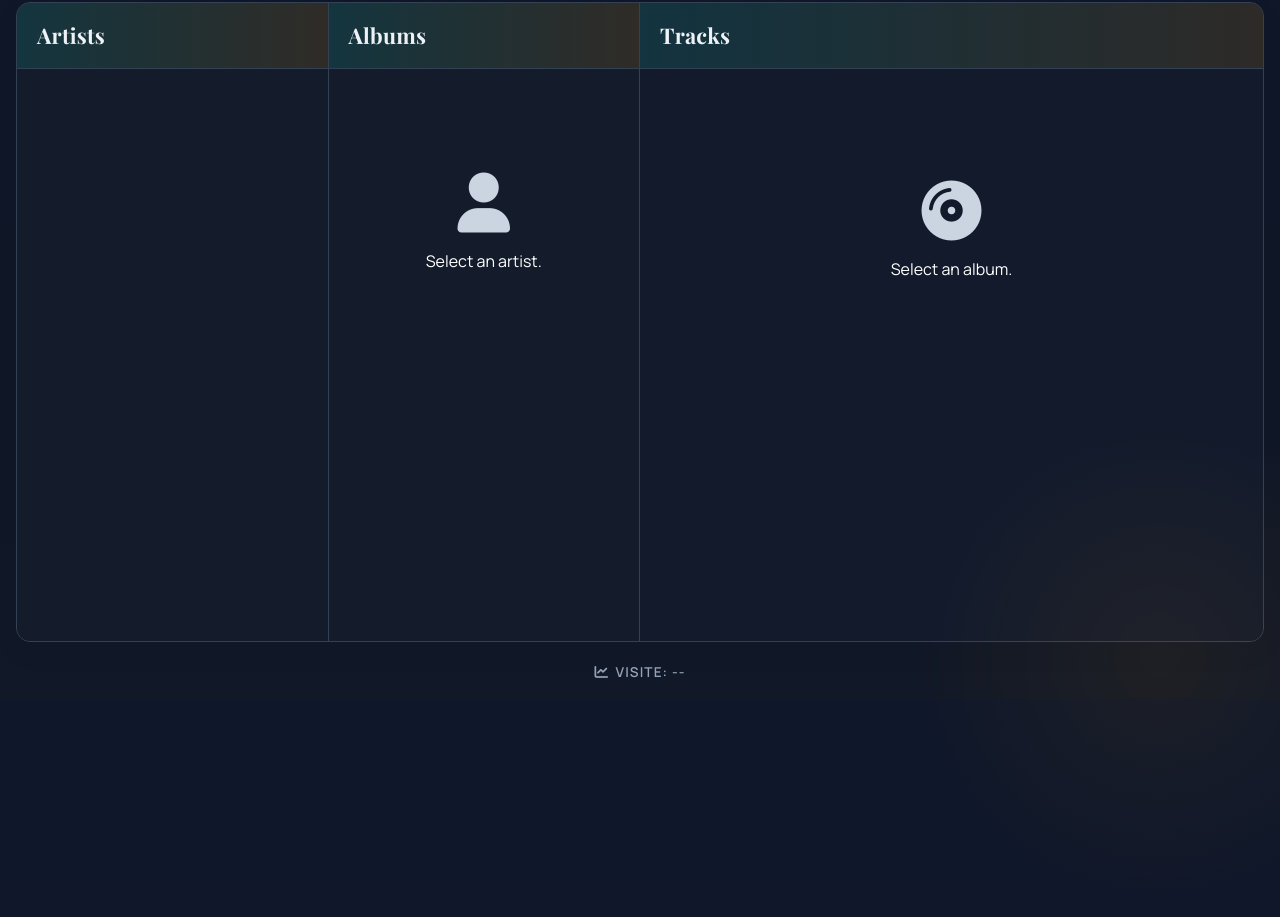
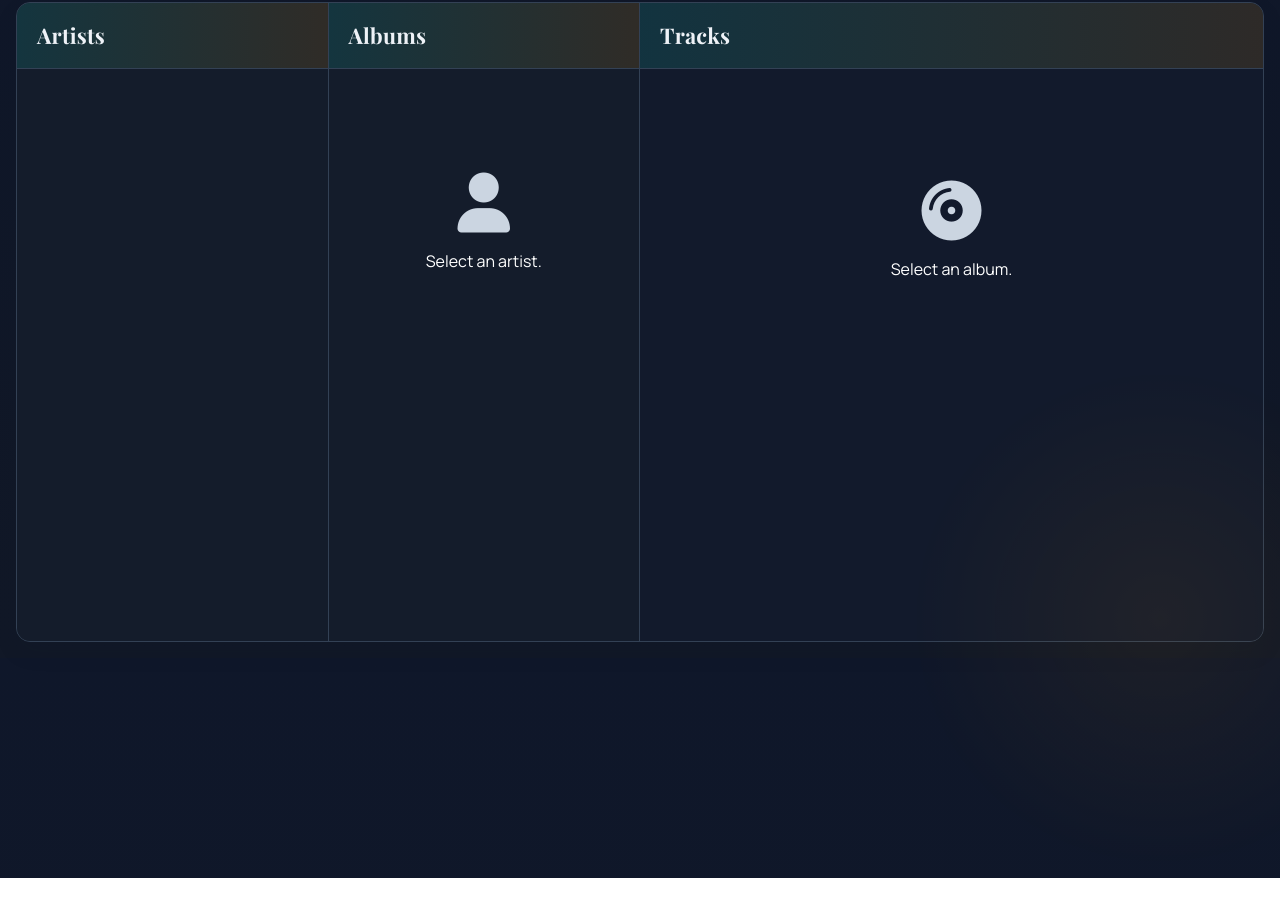
Before and after one commit to numbor/musicbrainz2songsterr, a plain HTML site: page index.html in a window 1280 px wide. Shown: the part 315-1232 px from the top of the page. After the commit the page ends 1193 px from the top, so only its background shows below. Drawn offline with nearby package versions, Linux system fonts and the light colour scheme; no server answers.

Commit message:
Remove visit counter from footer and associated functionality

```diff
--- a/index.html
+++ b/index.html
@@ -219,19 +219,6 @@
             color: var(--primary-blue-dark);
         }
 
-        .footer-counter {
-            margin-top: 1.25rem;
-            font-size: 0.85rem;
-            font-weight: 600;
-            color: var(--gray-500);
-            letter-spacing: 0.08em;
-            text-transform: uppercase;
-            display: flex;
-            align-items: center;
-            justify-content: center;
-            gap: 0.4rem;
-        }
-
         /* Dark theme - Professional */
         body.dark-theme {
             background-color: var(--gray-900);
@@ -303,10 +290,6 @@
 
         body.dark-theme .support-link:hover {
             color: #5eead4;
-        }
-
-        body.dark-theme .footer-counter {
-            color: var(--gray-400);
         }
 
         body.dark-theme .column-panel {
@@ -1449,11 +1432,6 @@
             class="fixed bottom-4 right-4 bg-gray-800 text-white px-6 py-3 rounded-lg shadow-lg opacity-0 transition-opacity duration-300 pointer-events-none z-50">
             Example message
         </div>
-    </div>
-
-    <div class="footer-counter">
-        <i class="fas fa-chart-line"></i>
-        <span id="visit-counter">Visite: --</span>
     </div>
 
     <script>
@@ -3921,22 +3899,6 @@
             showMessage(`Searching for "${track}" tabs on Ultimate Guitar...`);
         }
 
-        function updateVisitCounter() {
-            const counterEl = document.getElementById('visit-counter');
-            if (!counterEl) return;
-
-            fetch('https://api.countapi.xyz/hit/musicbrainz2songsterr/visits')
-                .then(response => response.json())
-                .then(data => {
-                    if (typeof data.value === 'number') {
-                        counterEl.textContent = `Visite: ${data.value.toLocaleString('it-IT')}`;
-                    }
-                })
-                .catch(() => {
-                    counterEl.textContent = 'Visite: --';
-                });
-        }
-
         // Add event listeners
         searchButtonEl.addEventListener('click', performSearch);
 
@@ -4153,7 +4115,6 @@
             handleSearchTypeChange(); // Set initial state
             loadFavorites(); // Load saved favorites
             loadSearchHistory(); // Load search history
-            updateVisitCounter();
         });
     </script>
 </body>
```
